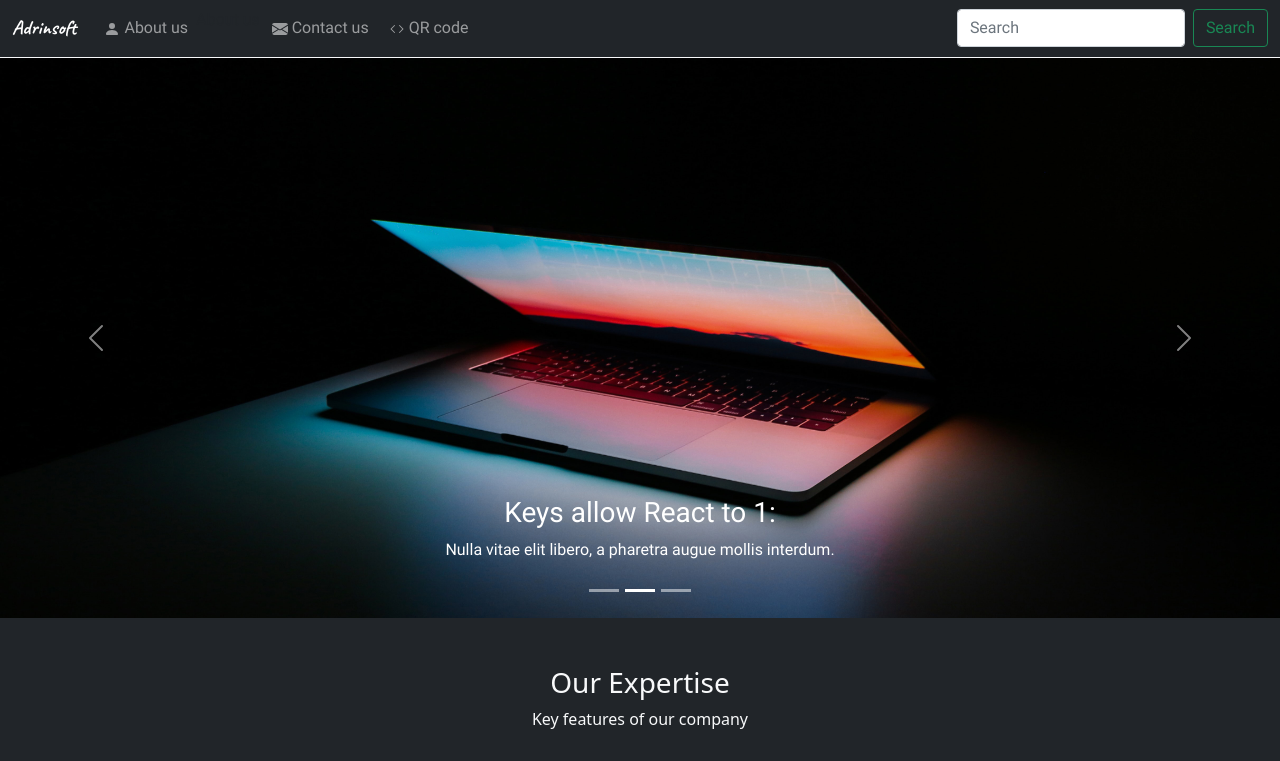
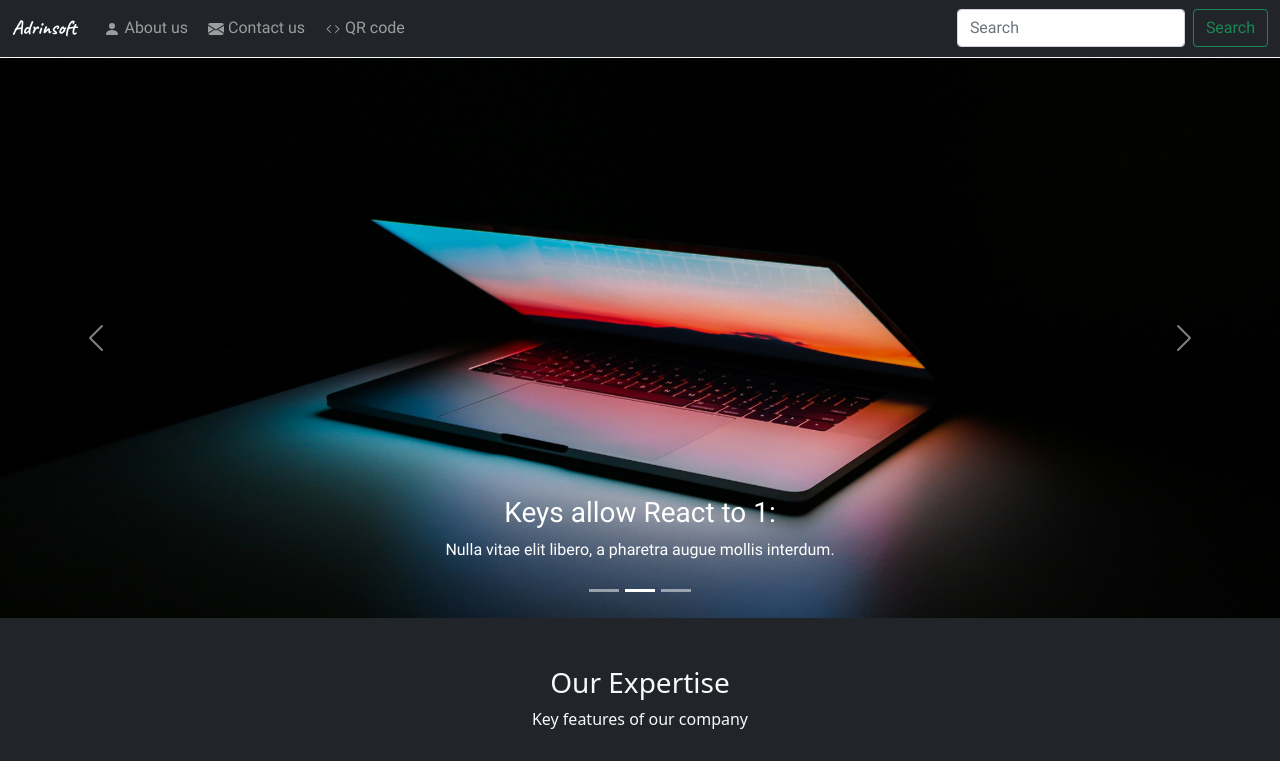
Before and after one commit to nimaessi/adrinsoft-react, a React (Create React App) app: page / in a window 1280 px wide. Shown: the top 761 px of the page. Built offline with nearby package versions, Linux system fonts and the light colour scheme.

Commit message:
:wink: add scroll spy...

```diff
--- a/src/components/MainComponent.js
+++ b/src/components/MainComponent.js
@@ -90,7 +90,7 @@ const MainComponent = () => {
         </div>
             <br/><br/><br/><br/>
         </div>
-        <div className="row">
+        <div className="row" id="my-team">
             <hr className="bg-danger mt-3 border-2 border-top border-light w-75 mx-auto"/>
             <h1 className="text-center text-light">THE TEAM</h1>
             <p className="text-center text-light">The ones who runs this company</p>
--- a/src/components/NavBar.js
+++ b/src/components/NavBar.js
@@ -19,7 +19,18 @@ const NavBar = () => {
             style={{ maxHeight: '400px' }}
             navbarScroll
         >
-            <Nav.Link href="#action1"><Icon.PersonFill className="m-1"/>About us</Nav.Link>
+            <Nav.Link href="#action1"><Icon.PersonFill className="m-1"/>
+                <Link
+                    activeClass="active"
+                    to="my-team"
+                    spy={true}
+                    smooth={true}
+                    offset={-70}
+                    duration= {600}
+                >About us</Link>
+            </Nav.Link>
+            <Nav.Link href="#action2">
+                <Icon.EnvelopeFill className="m-1"/>
                 <Link
                     activeClass="active"
                     to="contactUs"
@@ -27,10 +38,8 @@ const NavBar = () => {
                     smooth={true}
                     offset={-70}
                     duration= {600}
-            >About us</Link>
-            <Nav.Link href="#action2"
-            data-to-scrollspy-id="contactUs">
-                <Icon.EnvelopeFill className="m-1"/>Contact us</Nav.Link>
+                >Contact us</Link>
+            </Nav.Link>
             <Nav.Link href="#action2"><Icon.Code className="m-1"/>QR code</Nav.Link>
         </Nav>
         <Form className="d-flex">
```
Lines whose indentation alone changed are shown as unchanged.
